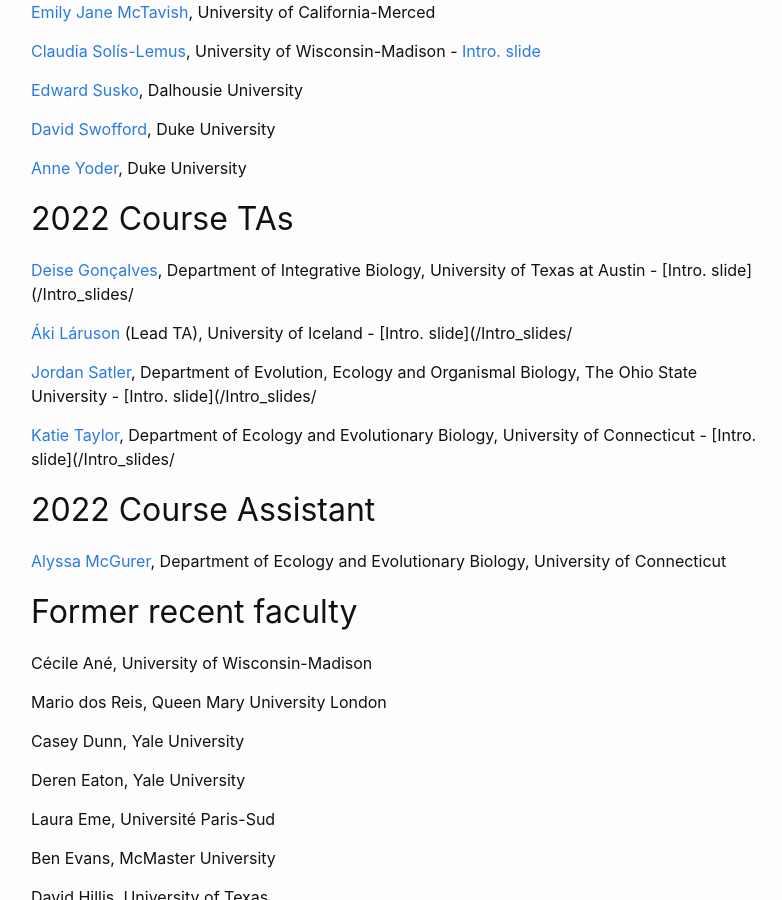
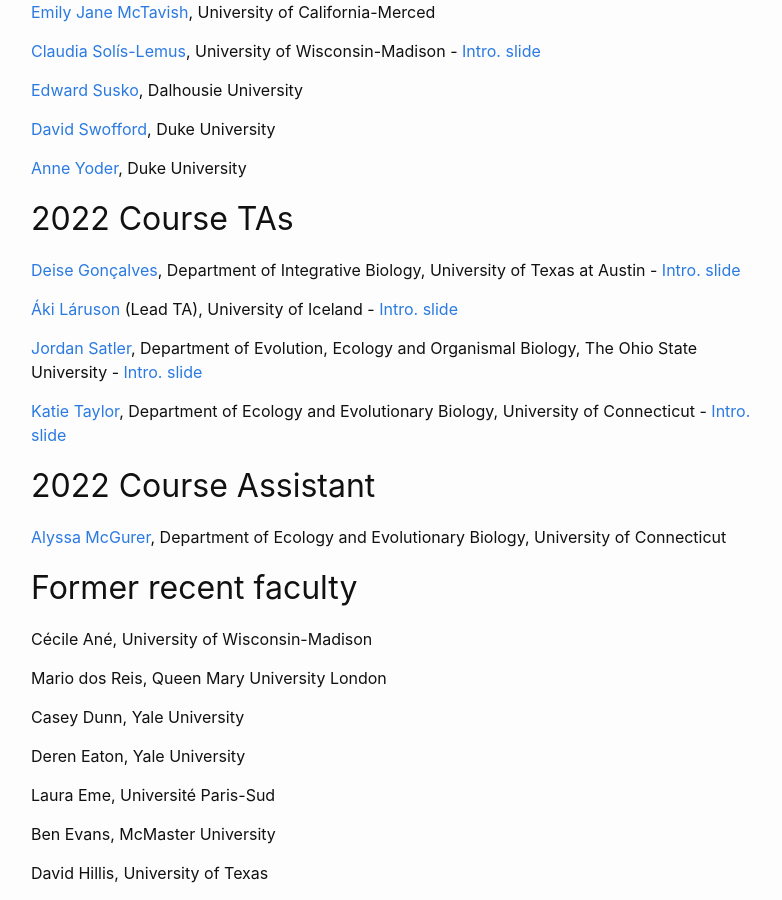
Before and after one commit to molevolworkshop/molevolworkshop.github.io, a Jekyll site: the page built from faculty.md, in a window 1280 px wide and 900 px high, scrolled down 940 px. Shown: the whole window, without its empty margins (239-1021 px from the left). Built offline with Jekyll 4.4.1, drawn with Linux system fonts in a browser that asks for light colours.

Commit message:
Update faculty.md

```diff
--- a/faculty.md
+++ b/faculty.md
@@ -44,13 +44,13 @@
 
 ## 2022 Course TAs
 
-[Deise Gonçalves](/faculty-goncalves/), Department of Integrative Biology, University of Texas at Austin - [Intro. slide](/Intro_slides/
+[Deise Gonçalves](/faculty-goncalves/), Department of Integrative Biology, University of Texas at Austin - [Intro. slide](/Intro_slides/DJPG_Intro_Slide.pdf)
 
-[Áki Láruson](/faculty-laruson/) (Lead TA), University of Iceland - [Intro. slide](/Intro_slides/
+[Áki Láruson](/faculty-laruson/) (Lead TA), University of Iceland - [Intro. slide](/Intro_slides/MolEvol_intro_AJL.pdf)
 
-[Jordan Satler](/faculty-satler/), Department of Evolution, Ecology and Organismal Biology, The Ohio State University - [Intro. slide](/Intro_slides/
+[Jordan Satler](/faculty-satler/), Department of Evolution, Ecology and Organismal Biology, The Ohio State University - [Intro. slide](/Intro_slides/satler.pdf)
 
-[Katie Taylor](/faculty-taylor/), Department of Ecology and Evolutionary Biology, University of Connecticut - [Intro. slide](/Intro_slides/
+[Katie Taylor](/faculty-taylor/), Department of Ecology and Evolutionary Biology, University of Connecticut - [Intro. slide](/Intro_slides/K_Taylor_intro.pdf)
 
 ## 2022 Course Assistant
 
```
